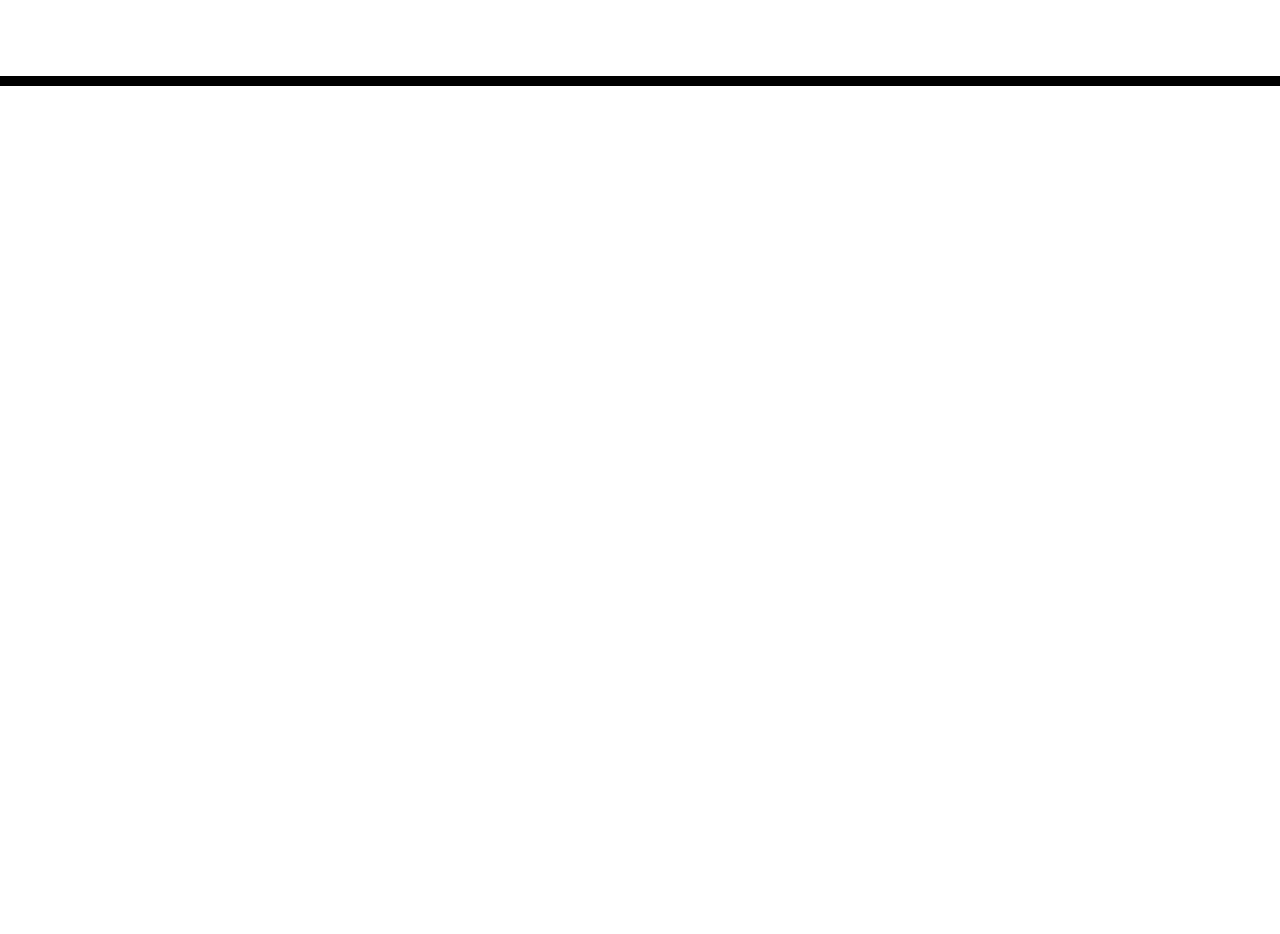
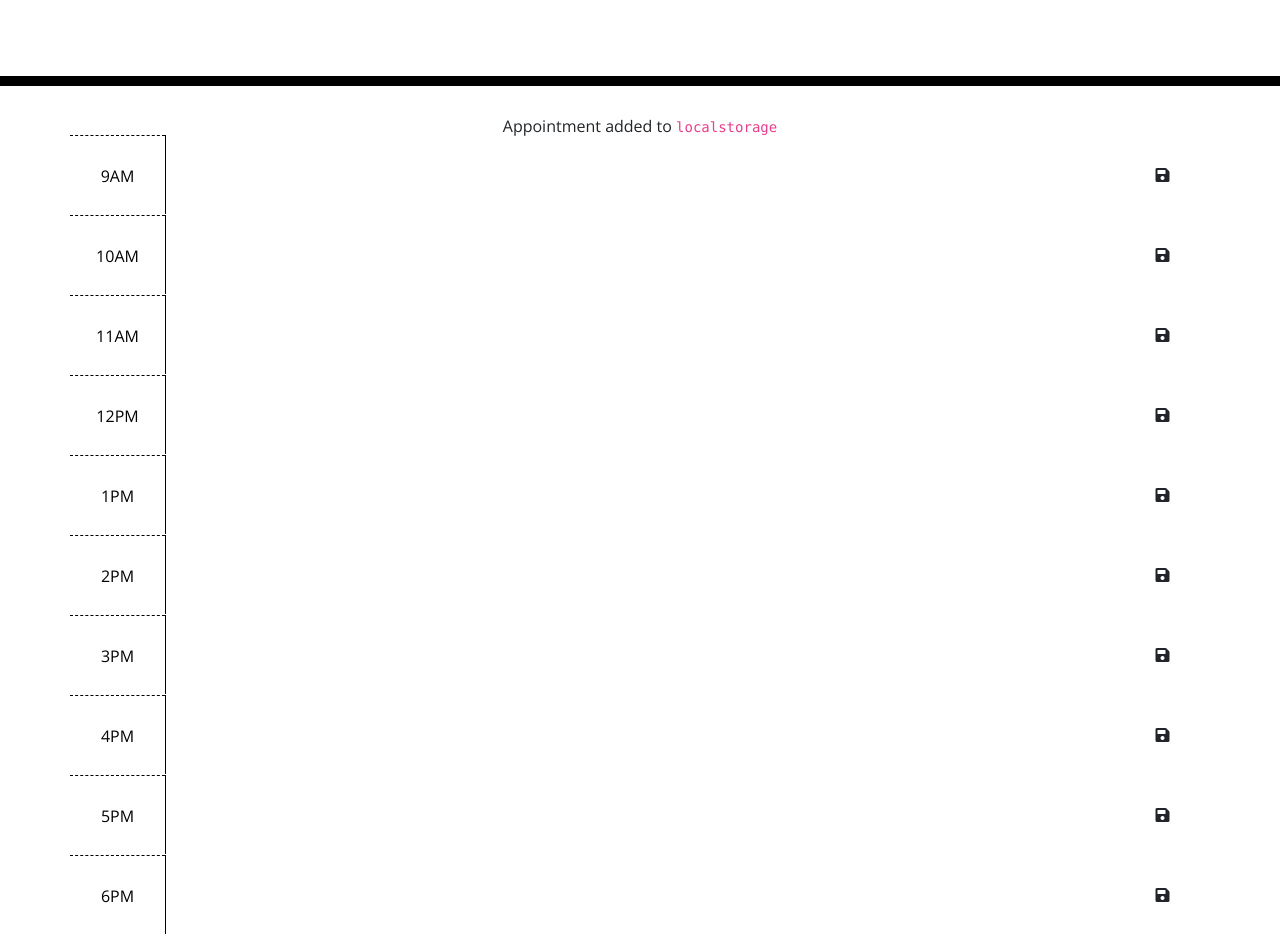
Before and after one commit to YueHuaHua/module-07-challenge, a plain HTML site: page index.html in a window 1280 px wide. Shown: the part 182-1116 px from the top of the page. Before the commit the page ends 800 px from the top, so only its background shows below. Drawn offline with nearby package versions, Linux system fonts and the light colour scheme; files that its build step writes are made by us from their sources.

Commit message:
added timeblocks code on html

```diff
--- a/index.html
+++ b/index.html
@@ -18,7 +18,7 @@
       href="https://fonts.googleapis.com/css?family=Open+Sans&display=swap"
       rel="stylesheet"
     />
-    <link rel="stylesheet" href="style.css" />
+    <link rel="stylesheet" href="assets/css/style.css" />
     <title>Work Day Scheduler</title>
   </head>
 
@@ -28,11 +28,96 @@
       <p class="lead">A simple calendar app for scheduling your work day</p>
       <p id="currentDay" class="lead"></p>
     </header>
+
+    <section class="text-center notification" id="notify">
+        Appointment added to <code>localstorage</code>
+    </section>
+
     <div class="container">
-      <!-- Timeblocks go here -->
+      <!-- 9AM -->
+      <section id="hour-9" class="row time-block">
+        <section class="col-md-1 hour">
+          9AM
+        </section>
+        <textarea class="col-md-10 description"></textarea>
+        <button class="btn saveButton col-md-1"><i class="fas fa-save"></i></button>
+      </section>
+      <!-- 10AM -->
+      <section id="hour-10" class="row time-block">
+        <section class="col-md-1 hour">
+          10AM
+        </section>
+        <textarea class="col-md-10 description"></textarea>
+        <button class="btn saveButton col-md-1"><i class="fas fa-save"></i></button>
+      </section>
+      <!-- 11AM -->
+      <section id="hour-11" class="row time-block">
+        <section class="col-md-1 hour">
+          11AM
+        </section>
+        <textarea class="col-md-10 description"></textarea>
+        <button class="btn saveButton col-md-1"><i class="fas fa-save"></i></button>
+      </section>
+      <!-- 12AM -->
+      <section id="hour-12" class="row time-block">
+        <section class="col-md-1 hour">
+          12PM
+        </section>
+        <textarea class="col-md-10 description"></textarea>
+        <button class="btn saveButton col-md-1"><i class="fas fa-save"></i></button>
+      </section>
+      <!-- 1PM -->
+      <section id="hour-13" class="row time-block">
+        <section class="col-md-1 hour">
+          1PM
+        </section>
+        <textarea class="col-md-10 description"></textarea>
+        <button class="btn saveButton col-md-1"><i class="fas fa-save"></i></button>
+      </section>
+      <!-- 2PM -->
+      <section id="hour-14" class="row time-block">
+        <section class="col-md-1 hour">
+          2PM
+        </section>
+        <textarea class="col-md-10 description"></textarea>
+        <button class="btn saveButton col-md-1"><i class="fas fa-save"></i></button>
+      </section>
+      <!-- 3PM -->
+      <section id="hour-15" class="row time-block">
+        <section class="col-md-1 hour">
+          3PM
+        </section>
+        <textarea class="col-md-10 description"></textarea>
+        <button class="btn saveButton col-md-1"><i class="fas fa-save"></i></button>
+      </section>
+      <!-- 4PM -->
+      <section id="hour-16" class="row time-block">
+        <section class="col-md-1 hour">
+          4PM
+        </section>
+        <textarea class="col-md-10 description"></textarea>
+        <button class="btn saveButton col-md-1"><i class="fas fa-save"></i></button>
+      </section>
+      <!-- 5PM -->
+      <section id="hour-17" class="row time-block">
+        <section class="col-md-1 hour">
+          5PM
+        </section>
+        <textarea class="col-md-10 description"></textarea>
+        <button class="btn saveButton col-md-1"><i class="fas fa-save"></i></button>
+      </section>
+      <!-- 6PM -->
+      <section id="hour-18" class="row time-block">
+        <section class="col-md-1 hour">
+          6PM
+        </section>
+        <textarea class="col-md-10 description"></textarea>
+        <button class="btn saveButton col-md-1"><i class="fas fa-save"></i></button>
+      </section>
     </div>
 
     <script src="https://cdnjs.cloudflare.com/ajax/libs/jquery/3.2.1/jquery.min.js"></script>
     <script src="https://cdnjs.cloudflare.com/ajax/libs/moment.js/2.24.0/moment.min.js"></script>
+    <script src="assets/js/script.js"></script>
   </body>
 </html>
```
